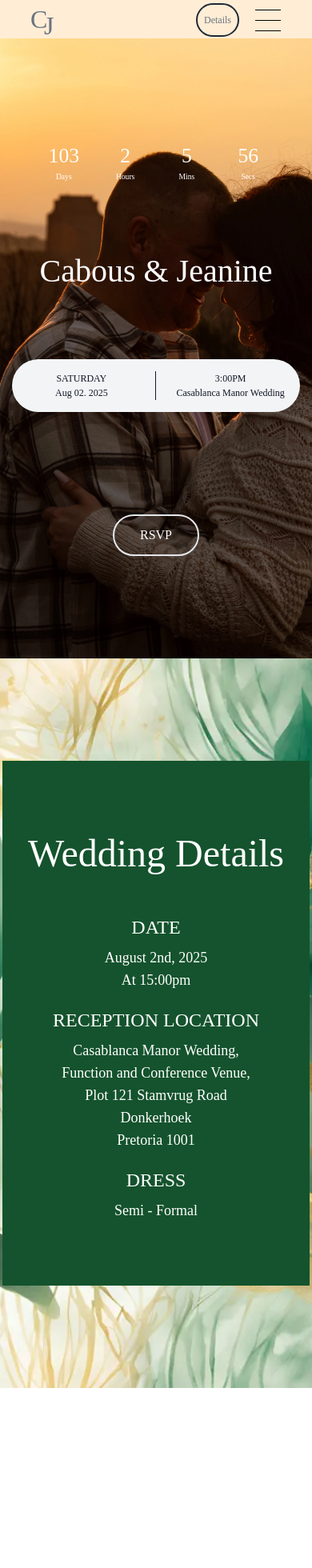
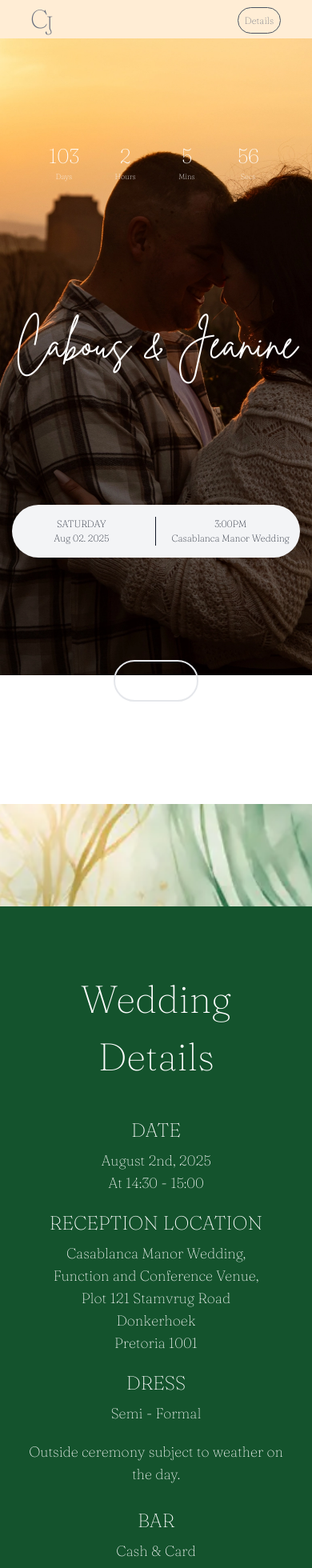
Before and after one commit to WillemVanDerWest/wedding-app, a Next.js app: page / in a window 390 px wide. Shown: the top 1960 px of the page at 80% size. Built offline with nearby package versions, Linux system fonts and the light colour scheme.

Commit message:
Finesing

```diff
--- a/src/app/components/layout02/pages/header.tsx
+++ b/src/app/components/layout02/pages/header.tsx
@@ -17,19 +17,11 @@ export default function Header({scrollToSection, showDetailsButton} : IScrollVoi
                         <div className="absolute ">C</div>
                         <div className="absolute left-4 top-2">J</div>
                 </div>
-                <div className=" flex">
-                    <div  className="px-5 py-3 border-solid border-5">
+                <div className="flex">
+                    <div className="py-3 border-solid border-5">
                         {showDetailsButton ?
-                        <a className="border-solid border-gray-800 border-2 px-2 py-3 text-[12px] rounded-full" onClick={scrollToSection}>Details</a>
-                        :  <Link className="border-solid border-gray-800 border-2 px-2 py-3 text-[12px] rounded-full" href="/">Home</Link>}
-                    </div>
-
-                    <div>
-                        <div  className="m-0 flex-col">
-                            <div className="border-b-[1px] w-[2em] border-black pt-3"/>
-                            <div className="border-b-[1px] w-[2em] border-black pt-3"/>
-                            <div className="border-b-[1px] w-[2em] border-black pt-3"/>
-                        </div>
+                        <a className="border-solid border-gray-600 border-[1.5px] px-2 py-2 text-[12px] rounded-full font-bold" onClick={scrollToSection}>Details</a>
+                        :  <Link className="border-solid border-gray-600 border-[1.5px] px-2 py-2 text-[12px] rounded-full font-bold" href="/">Home</Link>}
                     </div>
                 </div>
             </section>
--- a/src/app/components/layout02/pages/part01.tsx
+++ b/src/app/components/layout02/pages/part01.tsx
@@ -55,12 +55,12 @@ export default function Part01({handleDisplayRsvp}: props){
                         <div className="text-[0.6rem]">Secs</div>
                     </div>
                 </div>
-                <div className="flex justify-center text-[40px] py-[2em] sm:text-[4rem] md:text-[6rem] lg:text-[8rem]">
+                <div className="flex justify-center text-[55px] py-[10rem] sm:text-[6rem] md:text-[6rem] lg:text-[8@rem] xl:text-[10rem] font-brittany font-light">
                     Cabous & Jeanine
                 </div>
                 <div className="flex columns-1 justify-center">
                     <div className="rounded-full bg-gray-100 text-gray-900 flex w-[30em] text-[12px] justify-around py-[15px] md:text-[1.5em]">
-                        <div className="font-thin flex text-center flex-col w-[45%]  justify-center">
+                        <div className="flex text-center flex-col w-[45%]  justify-center">
                             <div >SATURDAY</div>
                             <div >Aug 02. 2025</div>
                         </div>
--- a/src/app/components/layout02/pages/registry.tsx
+++ b/src/app/components/layout02/pages/registry.tsx
@@ -7,8 +7,9 @@ export default function RegistrySection(){
                     Uitgang
                 </h2>
                 <ul className="flex-col flex items-center text-center xl:text-left">
-                <li className="w-4/5 md:w-[400px] pt-8">Baie dankie dat julle hierdie dag saam met ons gaan vuur. Ons weet dat daar heelwat van julle is wat van ver af gekom het.</li>
-                <li className="w-4/5 md:w-[400px] pt-5">As julle wil is julle welkom om vir ons n persent te gee. Hier is n paar dinge wat ons van plan  is om deel van ons huis te maak</li>
+                    <li className="w-4/5 md:w-[400px] pt-8">{`Baie dankie dat julle hierdie dag saam met ons vier. Ons weet dat 'n hele paar moeite doen om van ver af te kom, en ons waardeer dit ongelooflik baie.`}</li>
+                    <li className="w-4/5 md:w-[400px] pt-5">{`Indien jy 'n geskenkie oorweeg, spaar jou voete die loop - ons sal sommer self koop!`}</li>
+                    <li className="w-4/5 md:w-[400px] pt-5">{`Ons huisie is reeds geveer, so ons sal eerder 'n geldjie waardeer.`}</li>
                 </ul>
                 </div>
             </div>
--- a/src/app/components/layout02/pages/weddingDetails.tsx
+++ b/src/app/components/layout02/pages/weddingDetails.tsx
@@ -13,7 +13,7 @@ export default function WeddingDetails(){
                                 <div className="text-lg  mx-auto">
                                     <div className="text-2xl font-medium pb-2">DATE</div>
                                     <div>August 2nd, 2025</div>
-                                    <div>At 15:00pm</div>
+                                    <div>At 14:30 - 15:00</div>
                                 </div>
                                 <div className="text-lg">
                                     <div className="text-2xl font-medium pb-2 pt-5">RECEPTION LOCATION</div>
@@ -28,7 +28,22 @@ export default function WeddingDetails(){
                                 <div className="text-lg">
                                     <div className="text-2xl font-medium pb-2 pt-5">DRESS</div>
                                     <div>Semi - Formal</div>
-                            </div>
+                                </div>
+
+                                <div className="text-lg pb-2 pt-5">
+                                    <div>Outside ceremony subject to weather on the day.</div>
+                                </div>
+
+                                <div className="text-lg">
+                                    <div className="text-2xl font-medium pb-2 pt-5">BAR</div>
+                                    <div>Cash & Card</div>
+                                </div>
+
+                                <div className="text-lg">
+                                    <div className="text-2xl font-medium pb-2 pt-5">Hashtag</div>
+                                    <div>#trounienetvirGeldEnHuys</div>
+                                </div>
+
                         </div>
                     </div>
                 </section>
--- a/src/app/components/rsvp/RsvpPage.tsx
+++ b/src/app/components/rsvp/RsvpPage.tsx
@@ -29,9 +29,6 @@ export default function RsvpPage({ handleDisplayRsvpOff }: props) {
   const url: string = process.env.NEXT_PUBLIC_BACKEND_URL ? process.env.NEXT_PUBLIC_BACKEND_URL : '';
   const { register, handleSubmit } = useForm<formData>();
   const postUser = (prop : formData)=> {
-
-
-
     const correctFormData: correctFormData = {
       name: prop.name,
       surname: prop.surname,
@@ -39,12 +36,9 @@ export default function RsvpPage({ handleDisplayRsvpOff }: props) {
       email: prop.email,
       allergens: prop.allergens
     }
-
-
         axios.post(`${url}/addUser`, correctFormData)
-            .then((response)=>{
-                console.log(response)
-                alert(JSON.stringify(response.data))
+            .then(()=>{
+                alert(`Baie dankie dat jy die tyd gevat het om te RSVP.`)
             })
   }
   return (
--- a/src/app/globals.css
+++ b/src/app/globals.css
@@ -5,6 +5,13 @@
 :root {
   --background: #ffffff;
   --foreground: #171717;
+}
+
+@font-face {
+  font-family: 'BrittanySignature';
+  src: url('/src/app/fonts/local/BrittanySignature.ttf') format('truetype');
+  font-weight: normal;
+  font-style: normal;
 }
 
 @media (prefers-color-scheme: dark) {
--- a/src/app/layout.tsx
+++ b/src/app/layout.tsx
@@ -1,26 +1,36 @@
 import type { Metadata, Viewport } from "next";
-import  localFont from 'next/font/local'
-
+import { Bodoni_Moda, Fraunces } from 'next/font/google'
+import localFont from 'next/font/local'
 
 import "./globals.css";
 
+const bodoni_Moda = Bodoni_Moda({
+  variable: '--font-bodoniModa',
+  display: "swap",
+  weight: "400",
+  preload: false
+})
 
+const brittany = localFont({
+  src:'./fonts/local/BrittanySignature.ttf',
+  variable: '--font-brittany',
+  display: 'swap',
+  preload: false
+})
 
-const fraunces = localFont({
-  src: './fonts/local/Fraunces_72pt_Soft-Light.ttf', // Path to your local file
+const fraunces = Fraunces({
   variable: '--font-fraunces',
-  weight: '100',
   display: 'swap',
-  // subsets: ['latin'] // Not needed for localFont
-});
+  weight: "100",
+  preload: false
+})
 
 export const metadata: Metadata = {
   title: "Cabous en Jeanine",
-  description: "Generated by create next app",
+  description: "Cabous en Jeanine se trou website",
   icons: {
     icon: '/icon.png'
   }
-
 };
 
 export const viewport: Viewport = {
@@ -34,8 +44,8 @@ export default function RootLayout({
   children: React.ReactNode;
 }>) {
   return (
-    <html lang="en" className={fraunces.variable}>
-      <body>
+    <html lang="en" className={`${bodoni_Moda.variable} ${fraunces.variable} ${brittany.variable}`}>
+      <body >
         {children}
       </body>
     </html>
--- a/src/app/page.tsx
+++ b/src/app/page.tsx
@@ -27,8 +27,8 @@ export default function Home() {
     }
     const isRsvpButtonClicked = ()=>{
       return(
-        <div className="rounded-md backdrop-blur-lg p-5 flex fixed  bg-white/20 top-[200px] left-0 right-0 z-50">
-          <div className="w-full mx-auto my-0 max-w-[900px]">
+        <div className="rounded-md   flex flex-col fixed left-0 right-0 z-50 top-[100px]">
+          <div className="mx-auto my-0 backdrop-blur-lg justify-center items-center  bg-white/20 rounded-lg p-5 w-5/6 sm:w-5/6 md:w-3/5 lg:px-20 lg:w-4/5 xl:w-2/5">
             <RsvpPage handleDisplayRsvpOff={handleDisplayRsvpOff}/>
           </div>
         </div>
@@ -57,7 +57,7 @@ export default function Home() {
 
     //handle target ref
     return(
-      <div className="flex flex-col text-white">
+      <div className="flex flex-col text-white font-fraunces font-semibold">
           <div className="z-10">
             <Header scrollToSection={scrollToSection} showDetailsButton={true}/>
           </div>
@@ -81,7 +81,7 @@ export default function Home() {
   }
 
   return (
-    <div className="font-bodoni_Moda">
+    <div className="">
       <Layout02/>
     </div>
   );
--- a/src/app/wheretostay/components/whereToGoStay.tsx
+++ b/src/app/wheretostay/components/whereToGoStay.tsx
@@ -90,8 +90,8 @@ export default function WhereToGoStay(){
                     <div className="flex-col flex items-center">
                     <iframe src={location.mapLink} width="350" height="300" loading="lazy"/>
                     </div>
-                    <div className="pl-4 pt-2">
-                        <h2 className=" text-[1.8em]">{location.name}</h2>
+                    <div className="pl-4 pt-2 font-semibold">
+                        <h2 className=" text-[25px] font-bold">{location.name}</h2>
                         <h2>{location.contact}</h2>
                         <h2>{location.distance}</h2>
                         <h2>{location.email}</h2>
--- a/src/app/wheretostay/page.tsx
+++ b/src/app/wheretostay/page.tsx
@@ -4,7 +4,7 @@ import WhereToGoStay from "./components/whereToGoStay";
 
 export default function WhereToStay(){
     return(
-        <div className="font-bodoni_Moda">
+        <div className="font-fraunces font-semibold">
             <Header showDetailsButton={false}/>
                 <WhereToGoStay/>
             <Footer showDetailsButton={false}/>
--- a/tailwind.config.ts
+++ b/tailwind.config.ts
@@ -13,7 +13,10 @@ export default {
         foreground: "var(--foreground)",
       },
       fontFamily:{
-        bodoni_Moda : ['var']
+        bodoni_Moda : [`var(--font-bodoniModa)`],
+        fraunces : [`var(--font-fraunces)`],
+        custom : [`BrittanySignature`, 'sans-serif'],
+        brittany : [`var(--font-brittany)`]
       }
     },
   },
```
Also changed, not shown: src/app/admin/page.tsx (+16 -17 lines), src/app/fonts/local/BrittanySignature.ttf (added). Lines whose indentation alone changed are shown as unchanged.
